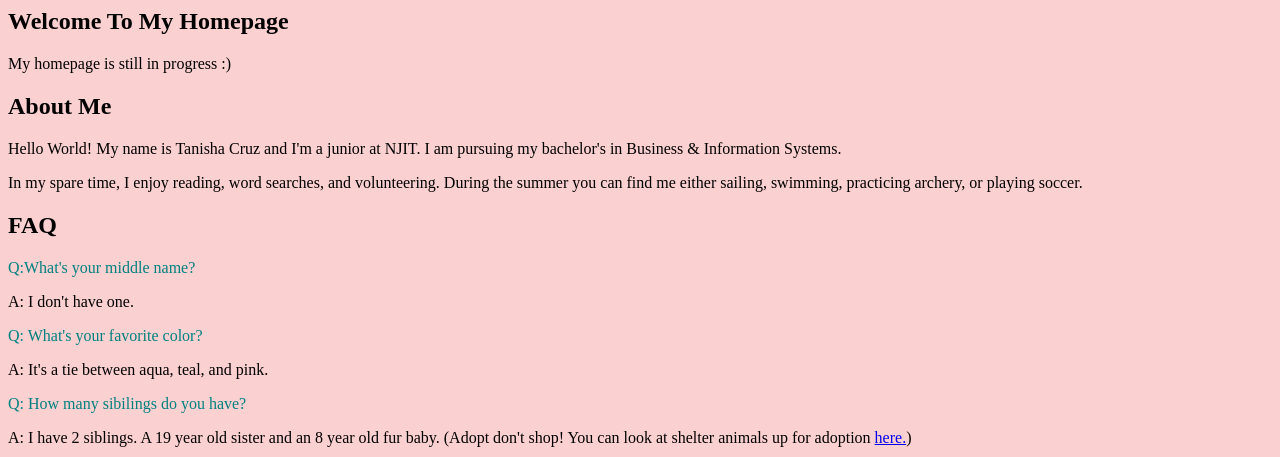
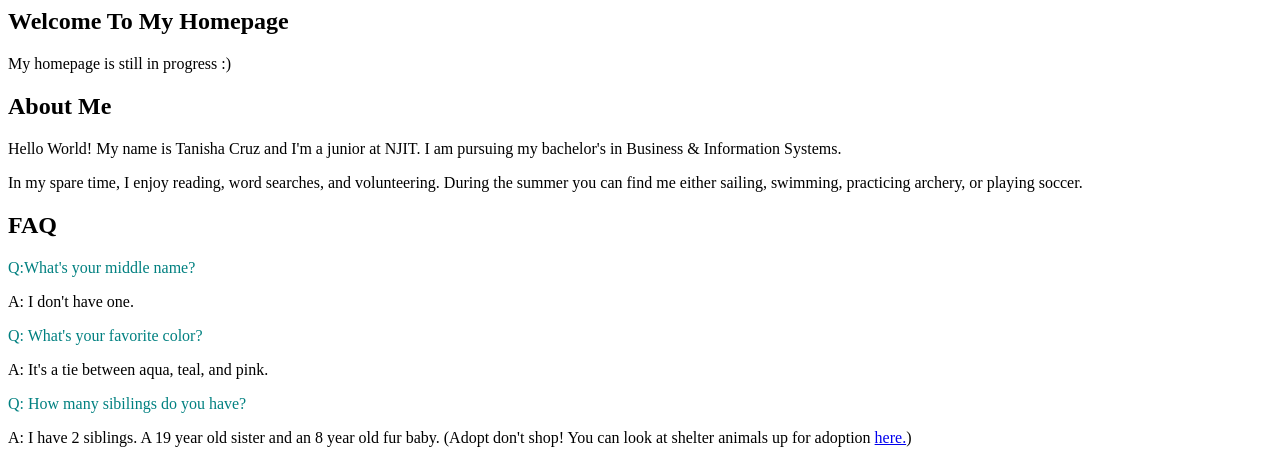
Before and after one commit to BinaryBelle/binarybelle.github.io, a plain HTML site: page index.html in a window 1280 px wide. Shown: the top 457 px of the page. Drawn offline with Linux system fonts and the light colour scheme.

Commit message:
Update index.html

```diff
--- a/index.html
+++ b/index.html
@@ -4,7 +4,7 @@
 		<title>Tanisha's Homepage</title>
 	</head>
 
-	<body style="background-color:fbd0d0;">
+	<body style="background-color:greensoap;">
 		<h2>Welcome To My Homepage</h2>
 		My homepage is still in progress :)
 		<h2>About Me </h2>
```
